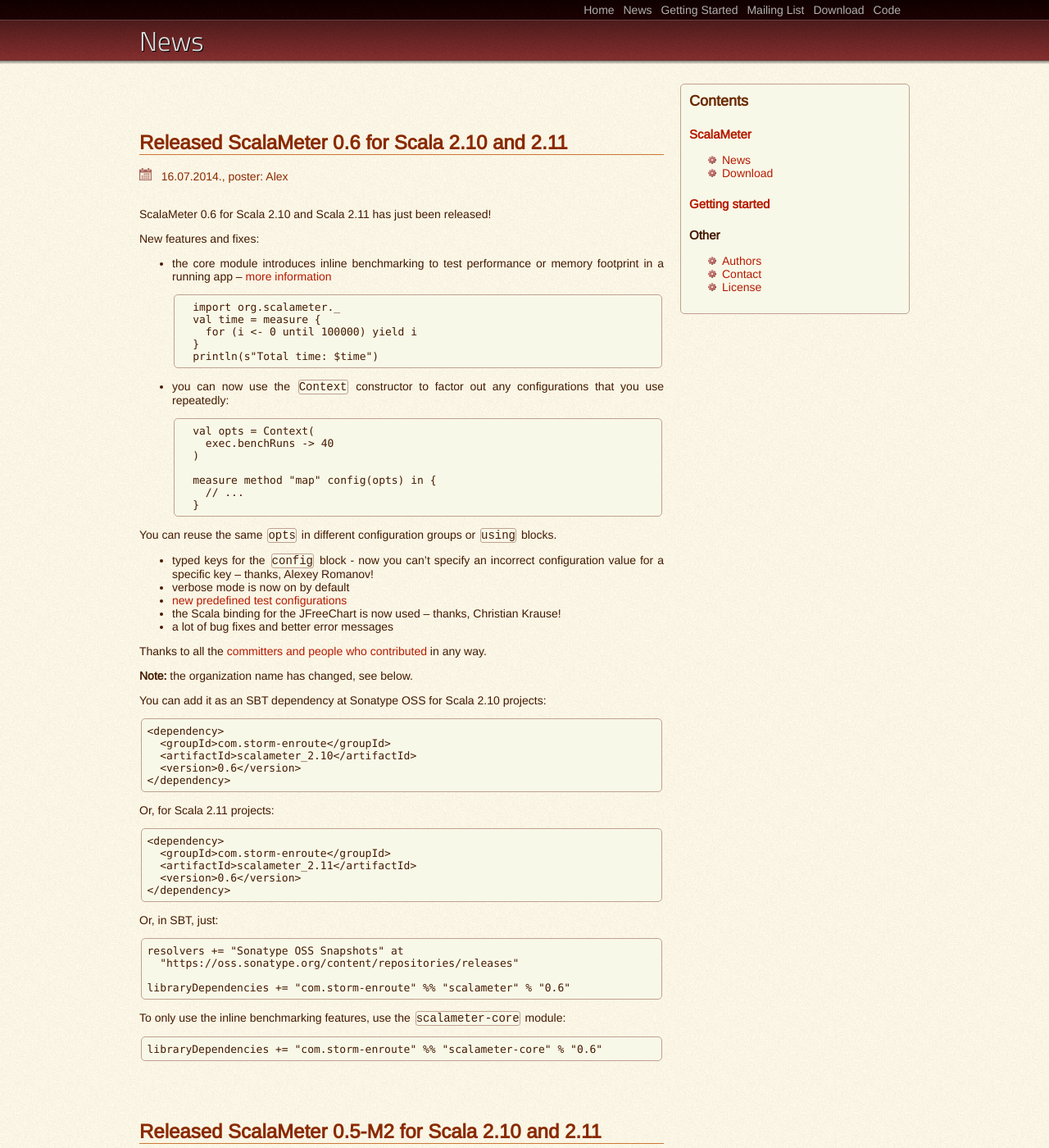
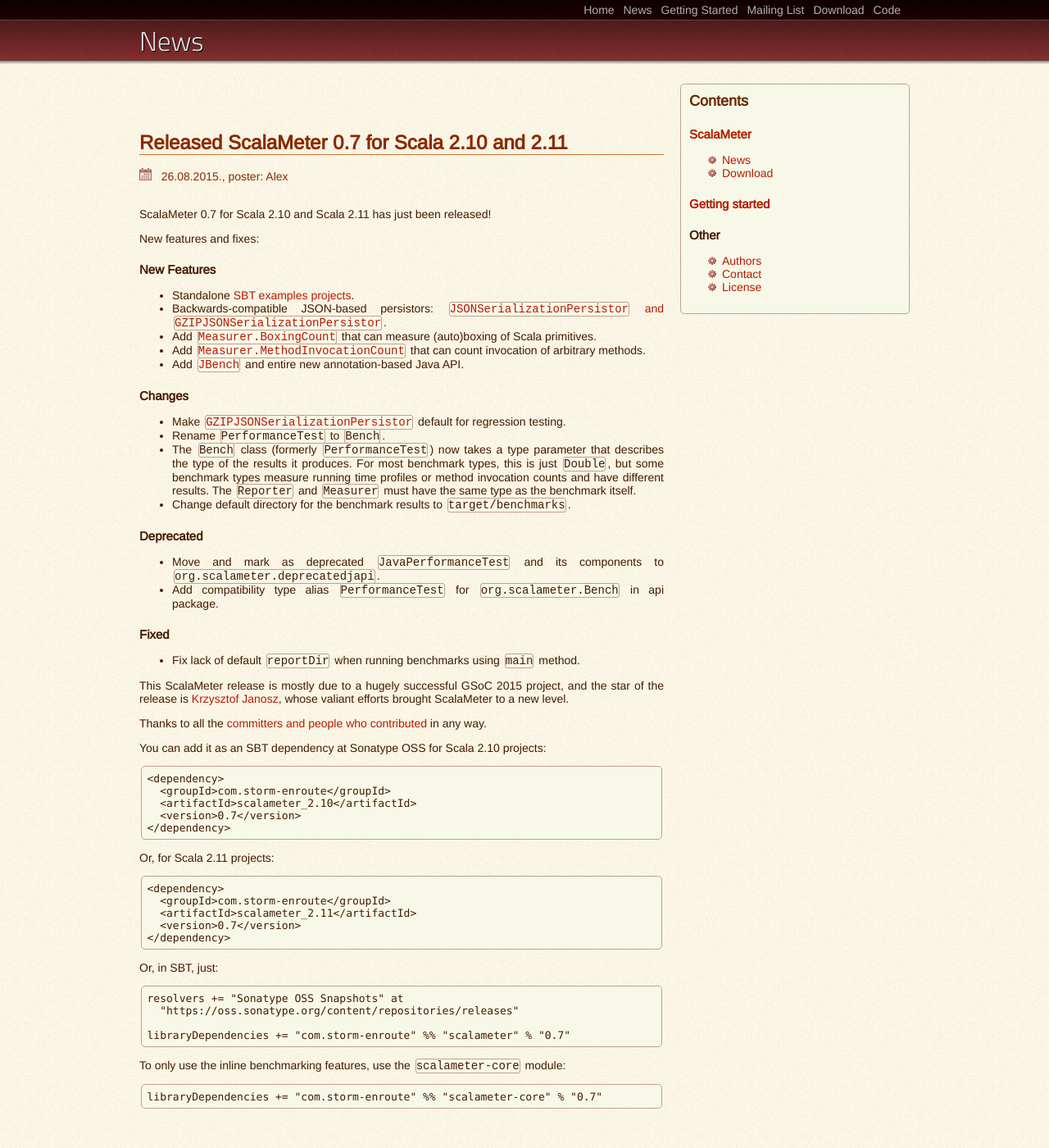
Before and after one commit to scalameter/scalameter.github.com, a Jekyll site: the page built from home/news.md, in a window 1280 px wide and 1400 px high. Shown: the whole window at 82% size. Built offline with Jekyll 4.4.1, drawn with Linux system fonts in a browser that asks for light colours.

Commit message:
Add release note.

```diff
--- /dev/null
+++ b/_posts/2015-08-26-release_0_7.md
@@ -0,0 +1,80 @@
+---
+layout: default
+title: Released ScalaMeter 0.7 for Scala 2.10 and 2.11
+poster: Alex
+---
+
+
+ScalaMeter 0.7 for Scala 2.10 and Scala 2.11 has just been released!
+
+New features and fixes:
+
+### New Features
+
+- Standalone [SBT examples projects](https://github.com/scalameter/scalameter-examples).
+- Backwards-compatible JSON-based persistors:
+  [`JSONSerializationPersistor` and `GZIPJSONSerializationPersistor`](http://scalameter.github.io/home/gettingstarted/0.7/persistors/index.html).
+- Add [`Measurer.BoxingCount`](http://scalameter.github.io/home/gettingstarted/0.7/executors/index.html)
+  that can measure (auto)boxing of Scala primitives.
+- Add [`Measurer.MethodInvocationCount`](http://scalameter.github.io/home/gettingstarted/0.7/executors/index.html)
+  that can count invocation of arbitrary methods.
+- Add [`JBench`](http://scalameter.github.io/home/gettingstarted/0.7/javausage/index.html)
+  and entire new annotation-based Java API.
+
+### Changes
+
+- Make [`GZIPJSONSerializationPersistor`](http://scalameter.github.io/home/gettingstarted/0.7/persistors/index.html)
+  default for regression testing.
+- Rename `PerformanceTest` to `Bench`.
+- The `Bench` class (formerly `PerformanceTest`) now takes a type parameter that
+  describes the type of the results it produces. For most benchmark types, this is
+  just `Double`, but some benchmark types measure running time profiles or method
+  invocation counts and have different results. The `Reporter` and `Measurer` must
+  have the same type as the benchmark itself.
+- Change default directory for the benchmark results to `target/benchmarks`.
+
+### Deprecated
+
+- Move and mark as deprecated `JavaPerformanceTest` and
+  its components to `org.scalameter.deprecatedjapi`.
+- Add compatibility type alias `PerformanceTest` for
+  `org.scalameter.Bench` in api package.
+
+### Fixed
+
+- Fix lack of default `reportDir` when running benchmarks using `main` method.
+
+This ScalaMeter release is mostly due to a hugely successful GSoC 2015 project,
+and the star of the release is [Krzysztof Janosz](https://github.com/kjanosz),
+whose valiant efforts brought ScalaMeter to a new level.
+
+Thanks to all the
+[committers and people who contributed](http://scalameter.github.io/home/authors/)
+in any way.
+
+You can add it as an SBT dependency at Sonatype OSS for Scala 2.10 projects:
+
+    <dependency>
+      <groupId>com.storm-enroute</groupId>
+      <artifactId>scalameter_2.10</artifactId>
+      <version>0.7</version>
+    </dependency>
+
+Or, for Scala 2.11 projects:
+
+    <dependency>
+      <groupId>com.storm-enroute</groupId>
+      <artifactId>scalameter_2.11</artifactId>
+      <version>0.7</version>
+    </dependency>
+
+Or, in SBT, just:
+
+    resolvers += "Sonatype OSS Snapshots" at
+      "https://oss.sonatype.org/content/repositories/releases"
+
+    libraryDependencies += "com.storm-enroute" %% "scalameter" % "0.7"
+
+To only use the inline benchmarking features, use the `scalameter-core` module:
+
+    libraryDependencies += "com.storm-enroute" %% "scalameter-core" % "0.7"
```
Also changed, not shown: home/gettingstarted/0.7/persistors.md (+4 -6 lines).
